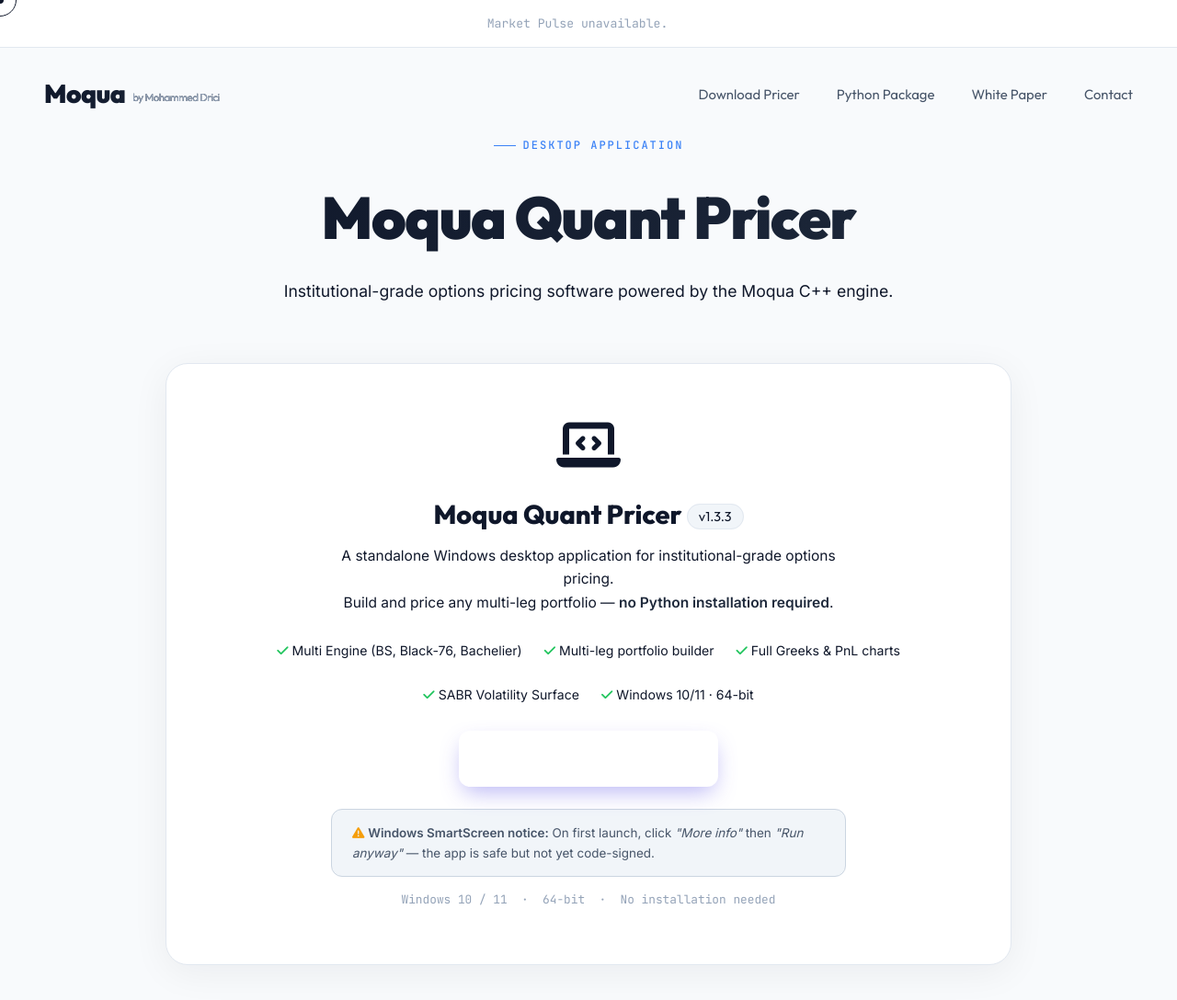
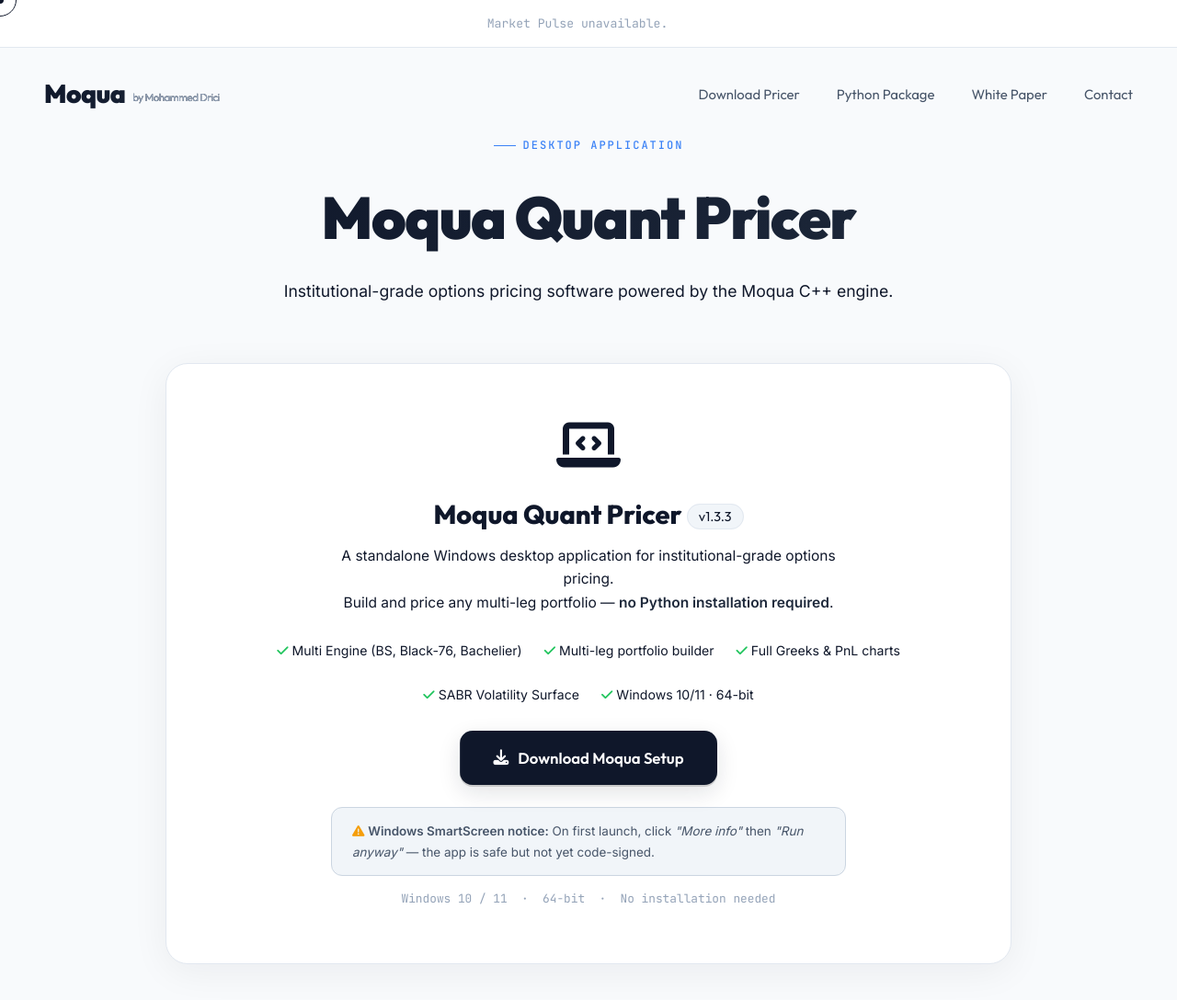
Before and after one commit to Mdrici02/moqua, a plain HTML site: page pricer.html in a window 1280 px wide. Shown: the top 1088 px of the page at 92% size. Drawn offline with Linux system fonts and the light colour scheme; no server answers.

Commit message:
Fix download button styling

```diff
--- a/pricer.html
+++ b/pricer.html
@@ -65,8 +65,8 @@
 
             <!-- Download Button -->
             <a href="https://github.com/Mdrici02/moqua_releases/releases/latest/download/Moqua_Setup.exe"
-               class="btn"
-               style="gap:0.75rem; background:linear-gradient(135deg,var(--primary-color),#6366f1); border:none; padding:1rem 2rem; color:white; font-weight:600; font-size:1.1rem; box-shadow:0 10px 25px -5px rgba(79,70,229,0.4); min-width: 280px; justify-content: center; transition: all 0.3s ease; text-decoration:none;">
+               class="btn btn-primary btn-large"
+               style="display:inline-flex; align-items:center; gap:10px; font-size:1.05rem;">
                 <i class="fa-solid fa-download"></i> Download Moqua Setup
             </a>
 
```
